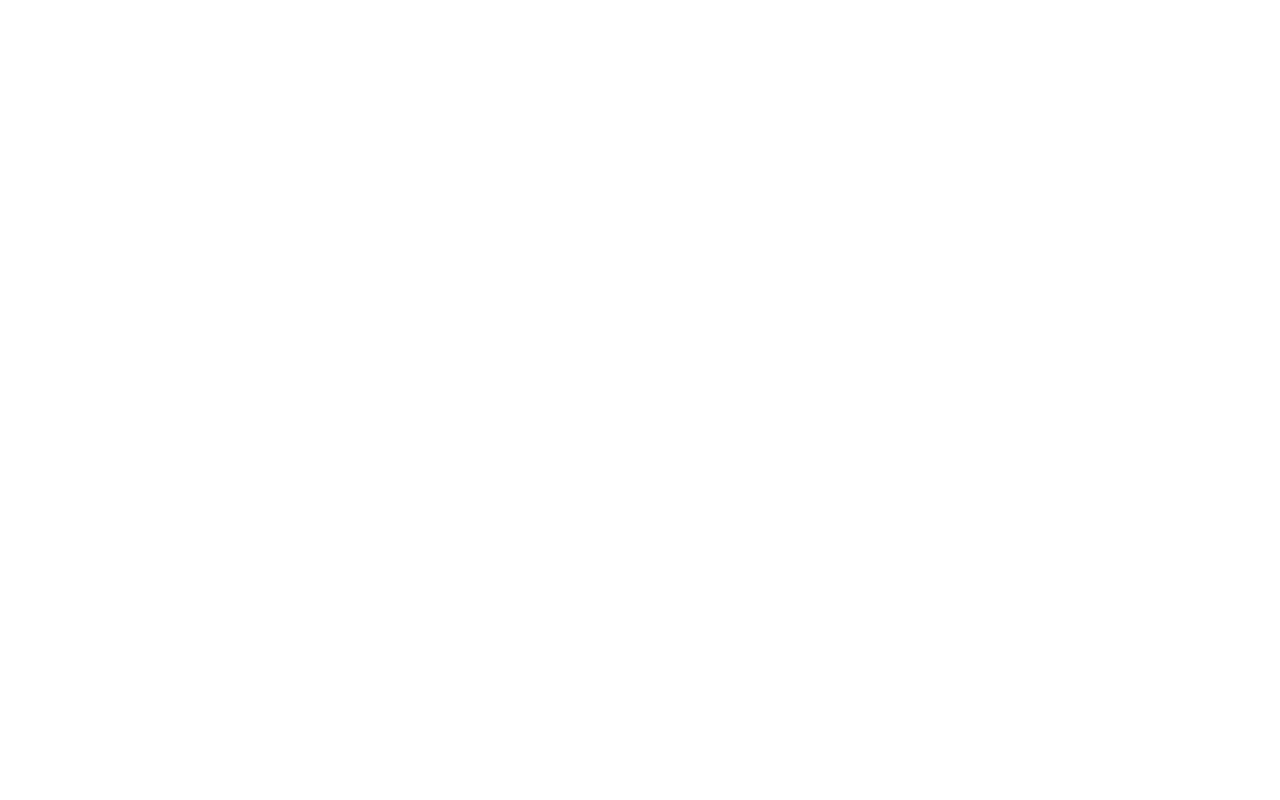
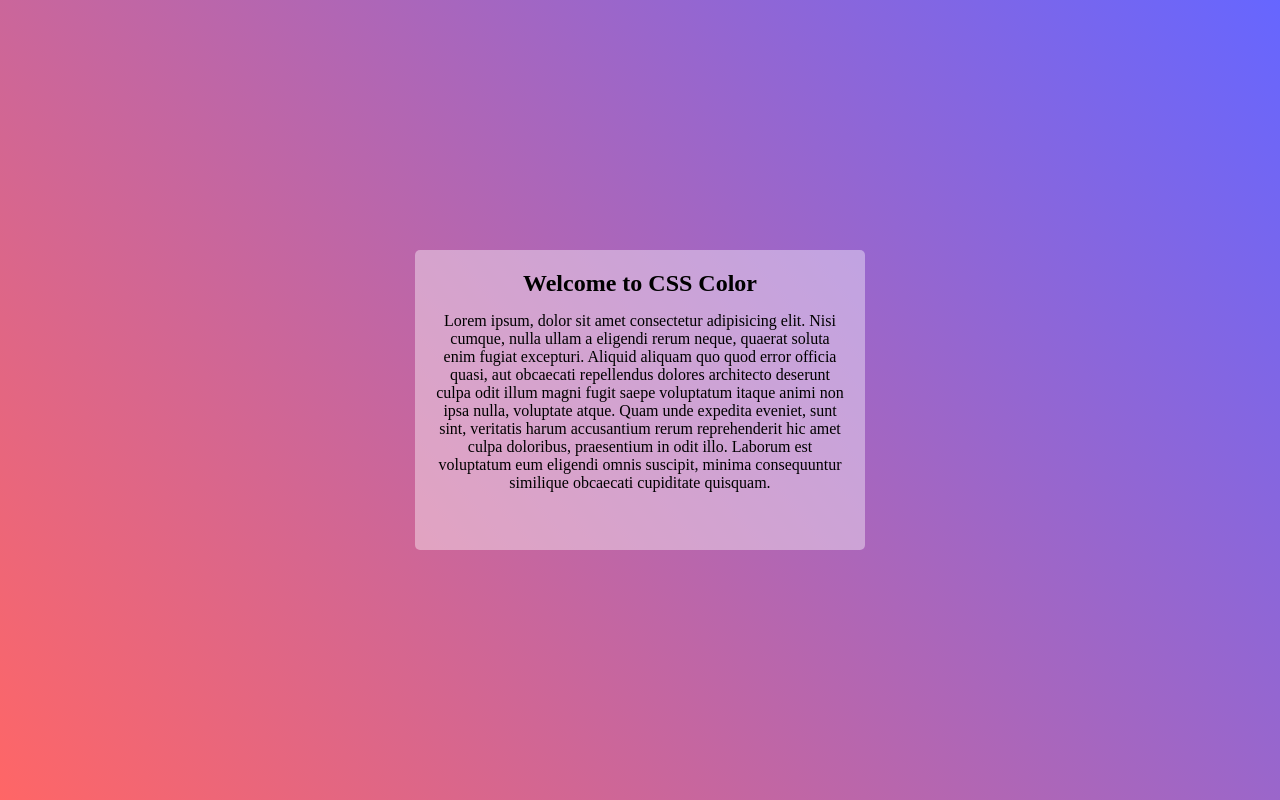
Before and after one commit to techupth/css-colors-fe1-group-1, a website: page index.html in a window 1280 px wide. Drawn offline with Linux system fonts and the light colour scheme.

Commit message:
build linear-gradient page

```diff
--- a/index.html
+++ b/index.html
@@ -11,6 +11,22 @@
 
 <body>
   <!-- Start coding here -->
+  <section>
+    <div>
+      <h1>Welcome to CSS Color</h1>
+      <p>
+        Lorem ipsum, dolor sit amet consectetur adipisicing elit. Nisi cumque,
+        nulla ullam a eligendi rerum neque, quaerat soluta enim fugiat
+        excepturi. Aliquid aliquam quo quod error officia quasi, aut obcaecati
+        repellendus dolores architecto deserunt culpa odit illum magni fugit
+        saepe voluptatum itaque animi non ipsa nulla, voluptate atque. Quam
+        unde expedita eveniet, sunt sint, veritatis harum accusantium rerum
+        reprehenderit hic amet culpa doloribus, praesentium in odit illo.
+        Laborum est voluptatum eum eligendi omnis suscipit, minima
+        consequuntur similique obcaecati cupiditate quisquam.
+      </p>
+    </div>
+  </section>
 </body>
 
 </html>
--- a/style.css
+++ b/style.css
@@ -1 +1,29 @@
 /* Start coding here */
+*{
+    margin: 0;
+    box-sizing: border-box;
+}
+body{
+    height: 100vh;
+    width: auto;
+    background: linear-gradient(50deg, hsl(0, 100%, 70%) 0%, hsl(240, 100%, 70%) 100%);
+}
+section{
+    width: 450px;
+    height: 300px;
+    padding: 20px;
+    background-color: rgba(255, 255, 255, 0.4);
+    border-radius: 5px;
+    position: absolute;
+    top: 50%;
+    left: 50%;
+    transform: translate(-50%,-50%);
+
+}
+section div {
+    text-align: center;
+}
+p{
+    margin-top: 15px;
+
+}
```
